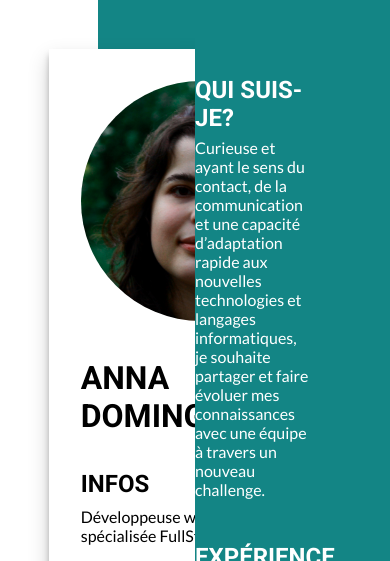
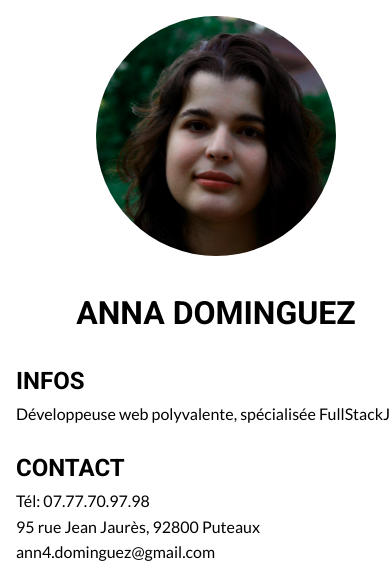
Before and after one commit to Vesta-nna/CV, a plain HTML site: page index.html in a window 390 px wide. Shown: the top 561 px of the page. Drawn offline with Linux system fonts and the light colour scheme.

Commit message:
mobile css doesn't working

```diff
--- a/index.html
+++ b/index.html
@@ -10,7 +10,7 @@
   <link href="./ressources/icons/fontawesome-free-5.15.3-web/css/solid.css" rel="stylesheet">
   <title>Curriculum Vitae</title>
 <body>
-  <div class="column-1"></div>
+  <div class="column-1">
     <header>
       <img class="profile" src="ressources/img/IMG_4559.jpeg" alt="" />
       <h1>Anna Dominguez</h1>
--- a/ressources/css/style.css
+++ b/ressources/css/style.css
@@ -40,6 +40,7 @@ body {
   grid-template-columns: 25% 25% 50%;
   grid-template-areas: "column-1 column-2 main";
 }
+
 
 h1, h2, h3, h4, h5 {
   font-family: Roboto;
@@ -93,7 +94,7 @@ header {
   height: fit-content;
   width: 100%;
   padding: 2em;
-  margin: 50%;
+  margin: 50% -50%;
   display: grid;
   gap: 1em;
   box-shadow: 0 10px 20px rgba(0,0,0,0.19), 0 6px 6px rgba(0,0,0,0.23);
@@ -157,3 +158,38 @@ article {
   display: flex;
   justify-content: space-between;
 }
+
+@media screen and (max-width: 800px)
+{
+  body {
+    display: flex;
+    flex-direction: column;
+  }
+
+  .column-1 {
+    z-index: 5
+  }
+
+  h1 {
+    text-align: center;
+  }
+
+  header {
+    width: 100%;
+    padding: 1em;
+    margin: 0;
+  }
+
+  .badge {
+    width: fit-content;
+  }
+
+  main {
+    width: 100%;
+    padding: 1em;
+  }
+
+  .column-2 {
+    display: none;
+  }
+}
```
